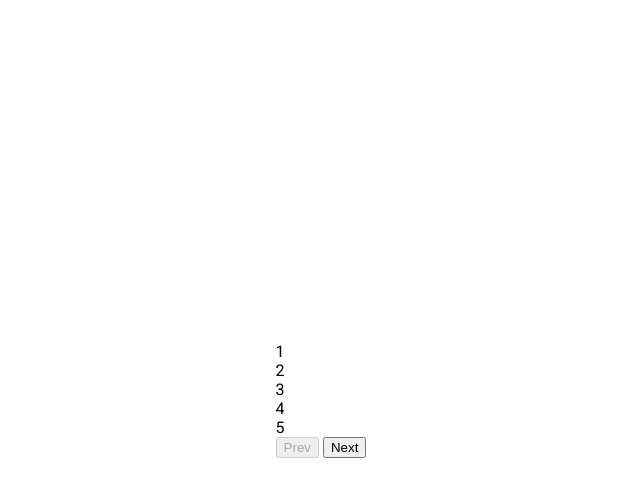
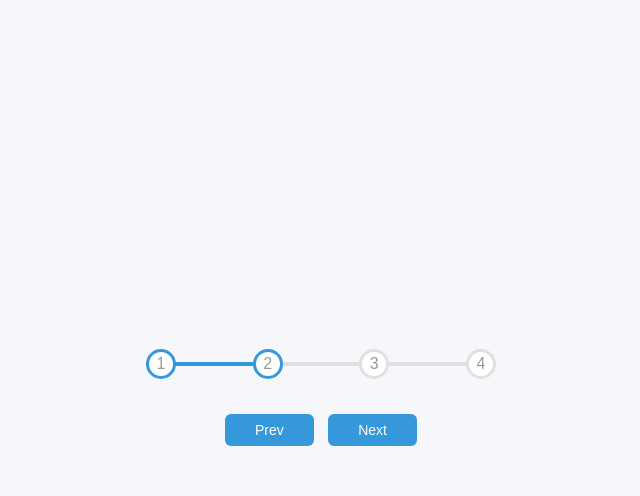
Before and after one commit to rjaybernardo/50-javascript-projects, a website built with Vite: page index.html in a window 1280 px wide. Both pictures are taken after a click on the button "Next". Shown: the whole page, without its empty margins (319-959 px from the left). Built offline with nearby package versions, Linux system fonts and the light colour scheme; a web font is replaced by a local one.

Commit message:
progress steps project

```diff
--- a/index.html
+++ b/index.html
@@ -25,7 +25,6 @@
         <div class="circle">2</div>
         <div class="circle">3</div>
         <div class="circle">4</div>
-        <div class="circle">5</div>
       </div>
       <!-- button disabled -->
       <button class="btn" id="prev" disabled>Prev</button>
--- /dev/null
+++ b/main.js
@@ -0,0 +1,71 @@
+const progress = document.getElementById("progress");
+const prev = document.getElementById("prev");
+const next = document.getElementById("next");
+// take note dot circle for class
+const circles = document.querySelectorAll(".circle");
+
+// represents which one is active, 1 as default
+let currentActive = 1;
+
+// add event listener when clicked
+next.addEventListener("click", () => {
+  // increments currentActive when next is clicked
+  currentActive++;
+
+  // check and limits currentActive to circles length
+  if (currentActive > circles.length) {
+    currentActive = circles.length;
+  }
+  // currentActive is equal to circles length = 4
+  console.log(currentActive);
+
+  update();
+});
+
+// goes back when prev is clicked
+prev.addEventListener("click", () => {
+  // decrement the value
+  currentActive--;
+
+  // checks current value and limit to 1
+  if (currentActive < 1) {
+    currentActive = 1;
+  }
+
+  update();
+});
+
+// update the progress bar display
+const update = () => {
+  circles.forEach((circle, idx) => {
+    // checks if index is less than the currentActive
+    if (idx < currentActive) {
+      // add active class
+      circle.classList.add("active");
+    } else {
+      // remove active class
+      circle.classList.remove("active");
+    }
+  });
+
+  const actives = document.querySelectorAll(".active");
+
+  // console.log(actives.length, circles.length);
+
+  // get percentage on progress
+  // console.log((actives.lengtht / circles.length) * 100 );
+
+  // handles the progress circles and line
+  progress.style.width =
+    // width value should be in percentage
+    ((actives.length - 1) / (circles.length - 1)) * 100 + "%";
+
+  if (currentActive === 1) {
+    prev.disabled = true;
+  } else if (currentActive == circles.length) {
+    next.disabled = true;
+  } else {
+    prev.disabled = false;
+    next.disabled = false;
+  }
+};
--- a/style.css
+++ b/style.css
@@ -1,5 +1,11 @@
 /* import roboto regular from google fonts*/
-@import url("https://fonts.googleapis.com/css2?family=Roboto&display=swap");
+@import url("https://fonts.googleapis.com/css2?family=Muli&display=swap");
+
+/* Add variables */
+:root {
+  --line-border-fill: #3498db;
+  --line-border-empty: #e0e0e0;
+}
 
 /* if add any padding or border to an element it will not affect the width */
 * {
@@ -15,5 +21,109 @@ body {
   overflow: hidden;
   margin: 0;
 
-  font-family: "Roboto", sans-serif;
+  font-family: "Muli", sans-serif;
+
+  background-color: #f6f7fb;
 }
+
+.container {
+  /* center the button */
+  text-align: center;
+}
+
+.progress-container {
+  display: flex;
+  justify-content: space-between;
+  /* parent container of progress line */
+  position: relative;
+  margin-bottom: 30px;
+  min-width: 100%;
+  width: 350px;
+}
+/* pseudo selector for inserting content */
+.progress-container::before {
+  /* important to specify the content to insert */
+  content: " ";
+  background-color: var(--line-border-empty);
+  /* positioned from the parent container */
+  position: absolute;
+  /* positioned mid vertically  */
+  top: 50%;
+  left: 0;
+  /* center mid vertically */
+  transform: translateY(-50%);
+  height: 4px;
+  /* represents the empty line */
+  width: 100%;
+  /* move at the back */
+  z-index: -1;
+}
+
+/* blue line that shows progress */
+.progress {
+  background-color: var(--line-border-fill);
+  position: absolute;
+  /* positioned mid vertically  */
+  top: 50%;
+  left: 0;
+  /* center mid vertically */
+  transform: translateY(-50%);
+  height: 4px;
+  /* zero starting point */
+  width: 0%;
+  /* move at the back */
+  z-index: -1;
+  /* animation of the line */
+  transition: 0.4s ease-in;
+}
+
+.circle {
+  background-color: white;
+  /* text color */
+  color: #999;
+  /* makes it a circle */
+  border-radius: 50%;
+
+  /* needed to create a circle */
+  height: 30px;
+  width: 30px;
+
+  /* centers the element inside  */
+  display: flex;
+  align-items: center;
+  justify-content: center;
+
+  border: 3px solid var(--line-border-empty);
+  transition: 0.4s ease;
+}
+
+.circle.active {
+  border-color: var(--line-border-fill);
+}
+
+.btn {
+  background-color: var(--line-border-fill);
+  color: #fff;
+  border: 0;
+  border-radius: 6px;
+  cursor: pointer;
+  /* font family of parent is inherited */
+  font-family: inherit;
+  padding: 8px 30px;
+  margin: 5px;
+  font-size: 14px;
+}
+
+/* active selector is used to select and style the active link */
+.btn:active {
+  transform: scale(0.98);
+}
+
+.btn:focus {
+  /* outline is a line drawn outside the element's border */
+  outline: 0;
+}
+.btn:disabled {
+  background-color: var(--line-border-empty);
+  cursor: not-allowed;
+}
```
Also changed, not shown: README.md.
